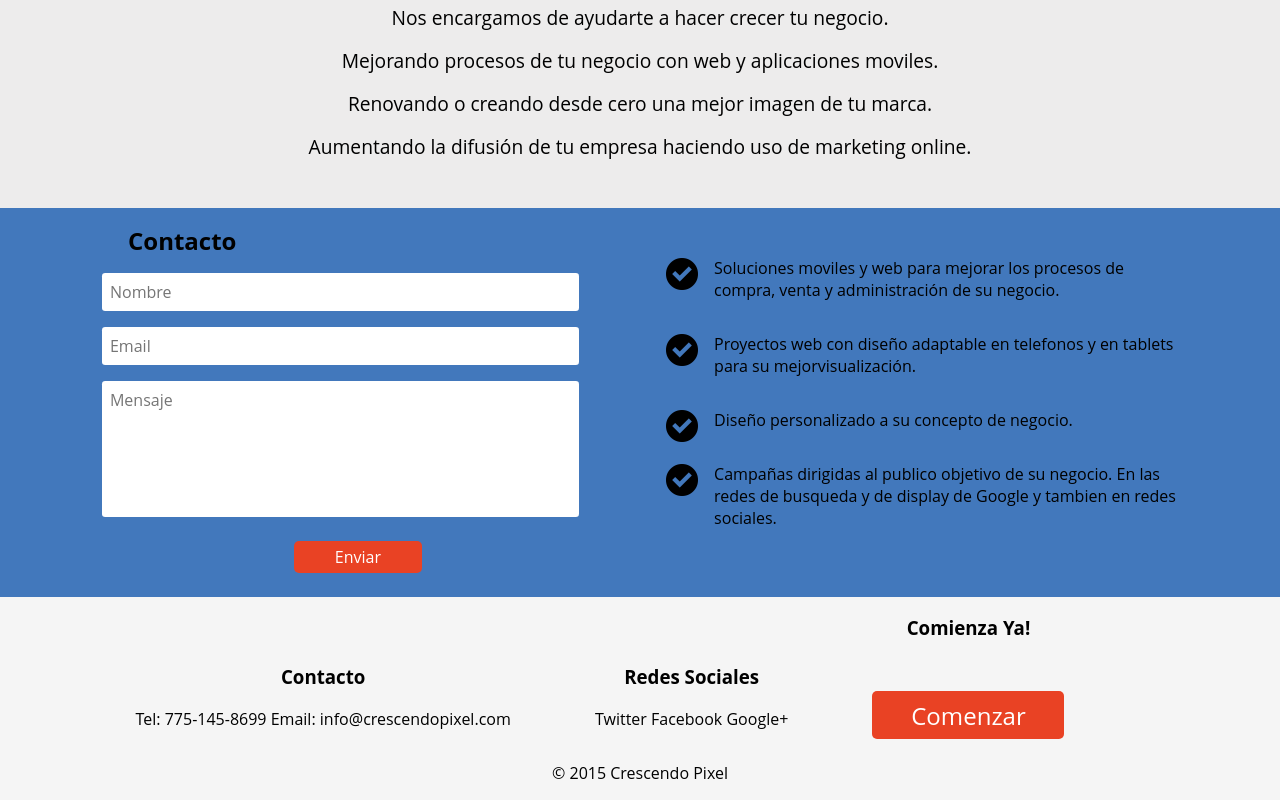
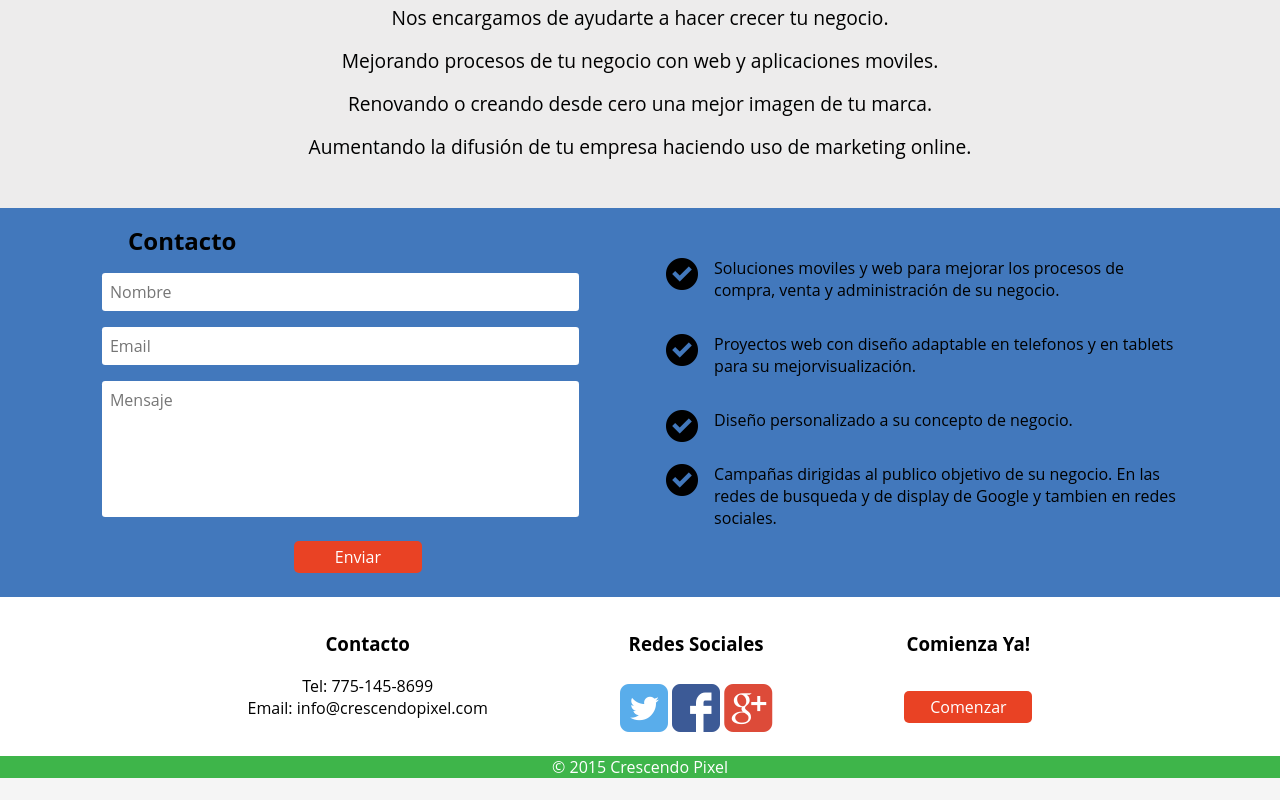
Before and after one commit to Sharmaz/CrescendoPixel, a plain HTML site: page templates/home.html in a window 1280 px wide. Shown: the part 706-1506 px from the top of the page. After the commit the page ends 1484 px from the top, so only its background shows below. Drawn offline with nearby package versions, Linux system fonts and the light colour scheme.

Commit message:
Agregado Footer Responsive

```diff
--- a/static/css/style.css
+++ b/static/css/style.css
@@ -38,32 +38,6 @@
         font-size: 20px;
 font-style: normal;
 margin-left: 20px;
-}.flaticon-check33:before {
-	content: "\e000";
-}
-.flaticon-facebook29:before {
-	content: "\e001";
-}
-.flaticon-google2:before {
-	content: "\e002";
-}
-.flaticon-loud7:before {
-	content: "\e003";
-}
-.flaticon-paint4:before {
-	content: "\e004";
-}
-.flaticon-rectangular4:before {
-	content: "\e005";
-}
-.flaticon-smartphone166:before {
-	content: "\e006";
-}
-.flaticon-twitter2:before {
-	content: "\e007";
-}
-.flaticon-website17:before {
-	content: "\e008";
 }
 
 
@@ -395,15 +369,67 @@ html{
 		}
 }
 .Footer{
-	text-align: center;
+	background: white;
+	margin: 0;
+	padding: 1rem 0 0 0;
+
 }
 	.Footer-item{
-		display: inline-block;
-		margin-right: 5rem;
+		text-align: center;
+		margin:2rem 20%;
+		padding: 0;
+		border-top: 3px dashed #4278bc;
 	}
 		.Footer-itemTitle{
 
 		}
+		.Social-twitter:after{
+			font-family: 'Flaticon';
+			content: "\e007";
+			color: #59adeb;
+
+		}
+		.Social-facebook:after{
+			font-family: 'Flaticon';
+			content: "\e001";
+			color: #3c5a96;
+		}
+		.Social-google:after{
+			font-family: 'Flaticon';
+			content: "\e002";
+			color: #dd4b39;
+		}
+		.Social-items{
+			font-size: 3rem;
+			text-decoration: none;
+		}
 		.Footer-itemDescription{
 
 		}
+		.Subfooter{
+			text-align: center;
+			background: #3eb54a;
+			color: white;
+			margin: 0;
+			padding: 0;
+		}
+@media screen and (min-width: 768px){
+	.Footer{
+		text-align: center;
+		width: 100%;
+	}
+	.Footer-item{
+		display: inline-block;
+		margin: 0 ;
+		padding: 0 5%;
+		border:none;
+		vertical-align: top;
+
+	}
+	.Footer-button{
+		font-size: 1rem;
+		width: 8rem;
+		height: 2rem;
+		margin: 1rem 0;
+	}
+}
--- a/templates/home.html
+++ b/templates/home.html
@@ -79,18 +79,18 @@
 	<footer class="Footer">
 		<article class="Footer-item">
 			<h3 class="Footer-itemTitle">Contacto</h3>
-			<p class="Footer-itemDescription">Tel: 775-145-8699
+			<p class="Footer-itemDescription">Tel: 775-145-8699 <br/>
 			Email: info@crescendopixel.com</p>
 		</article>
 		<article class="Footer-item">
 			<h3 class="Footer-itemTitle">Redes Sociales</h3>
-			<p class="Footer-itemDescription">Twitter Facebook Google+</p>
+			<p class="Footer-itemDescription"><a class="Social-items" href="#"><span class="Social-twitter"></span></a> <a class="Social-items" href="#"><span class="Social-facebook"></span></a> <a class="Social-items" href="#"><span class="Social-google"></span></a></p>
 		</article>
 		<article class="Footer-item">
 			<h3 class="Footer-itemTitle">Comienza Ya!</h3>
-			<button class="Cta-button">Comenzar</button>
+			<button class="Cta-button Footer-button">Comenzar</button>
 		</article>
-		<p>© 2015 Crescendo Pixel</p>
+		<p class="Subfooter">© 2015 Crescendo Pixel</p>
 	</footer>
 <script src="http://code.jquery.com/jquery-1.11.3.min.js"></script>
 <script src="../static/js/nav.js"></script>
```
